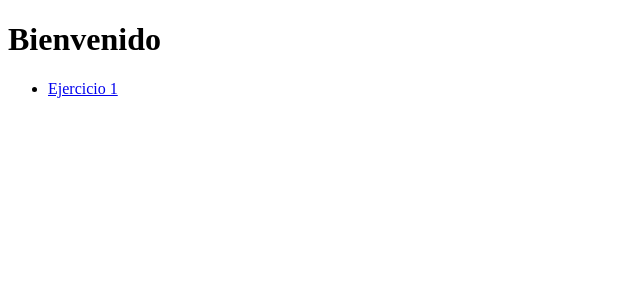
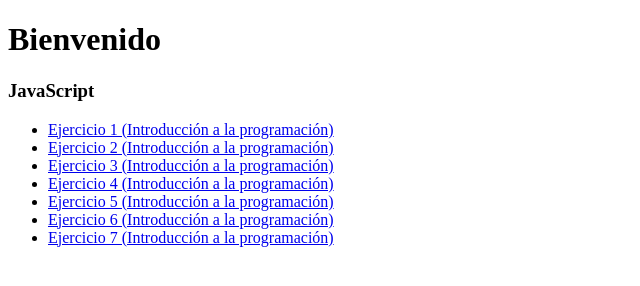
Before and after one commit to alex90597/alex90597.github.io, a plain HTML site: page index.html in a window 1280 px wide. Shown: the whole page, without its empty margins (0-640 px from the left). Drawn offline with Linux system fonts and the light colour scheme.

Commit message:
Ejercicios JavaScript publicados

```diff
--- a/index.html
+++ b/index.html
@@ -6,10 +6,16 @@
 </head>
 <body>
 	<h1>Bienvenido</h1>
-
+	<h3>JavaScript</h3>
 	<nav>
 		<ul>
-			<li><a href="alex90597.github.io/EjerciciosJavaScript/Ejercicio1/Ejercicio 1.html">Ejercicio 1</a></li>
+			<li><a href="alex90597.github.io/EjerciciosJavaScript/Ejercicio1/Ejercicio 1.html">Ejercicio 1 (Introducción a la programación)</a></li>
+			<li><a href="alex90597.github.io/EjerciciosJavaScript/Ejercicio2/Ejercicio 2.html">Ejercicio 2 (Introducción a la programación)</a></li>
+			<li><a href="alex90597.github.io/EjerciciosJavaScript/Ejercicio3/Ejercicio 3.html">Ejercicio 3 (Introducción a la programación)</a></li>
+			<li><a href="alex90597.github.io/EjerciciosJavaScript/Ejercicio4/Ejercicio 4.html">Ejercicio 4 (Introducción a la programación)</a></li>
+			<li><a href="alex90597.github.io/EjerciciosJavaScript/Ejercicio5/Ejercicio 5.html">Ejercicio 5 (Introducción a la programación)</a></li>
+			<li><a href="alex90597.github.io/EjerciciosJavaScript/Ejercicio6/Ejercicio 6.html">Ejercicio 6 (Introducción a la programación)</a></li>
+			<li><a href="alex90597.github.io/EjerciciosJavaScript/Ejercicio7/Ejercicio 7.html">Ejercicio 7 (Introducción a la programación)</a></li>
 		</ul>
 	</nav>
 </body>
```
